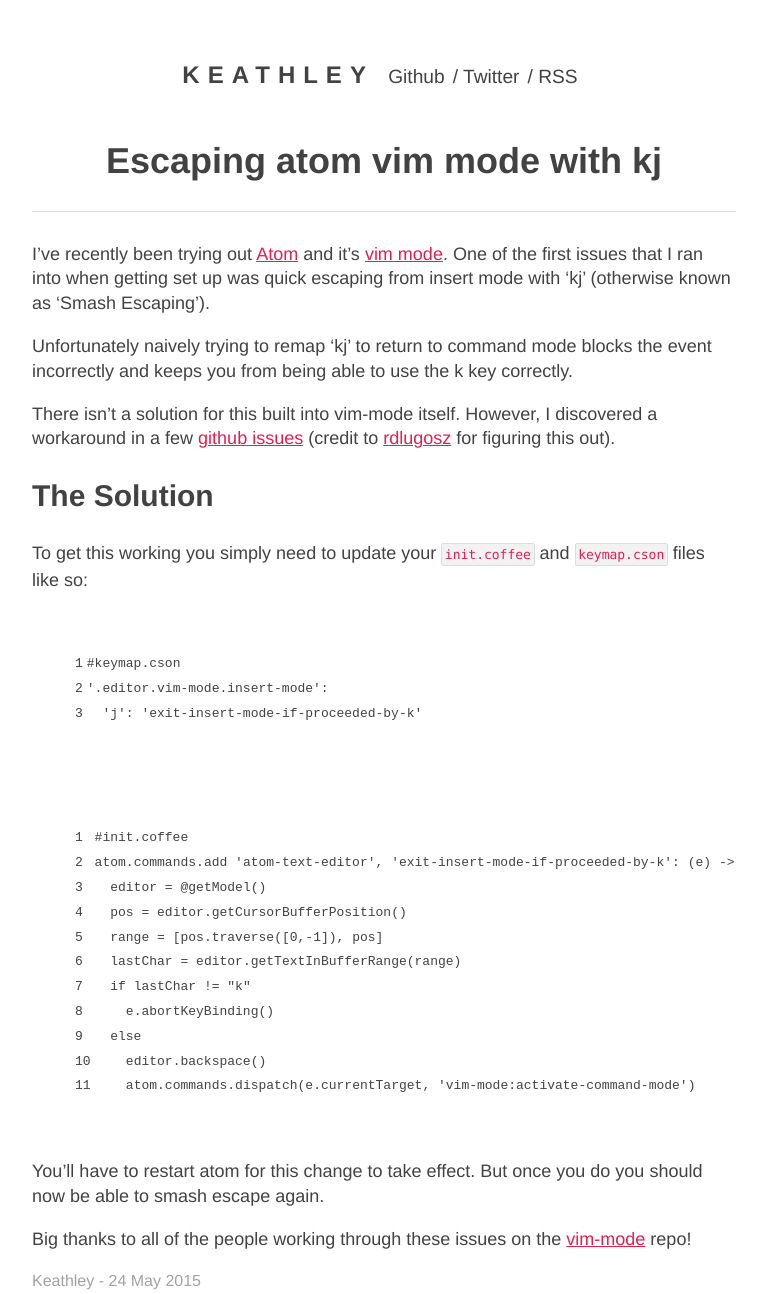
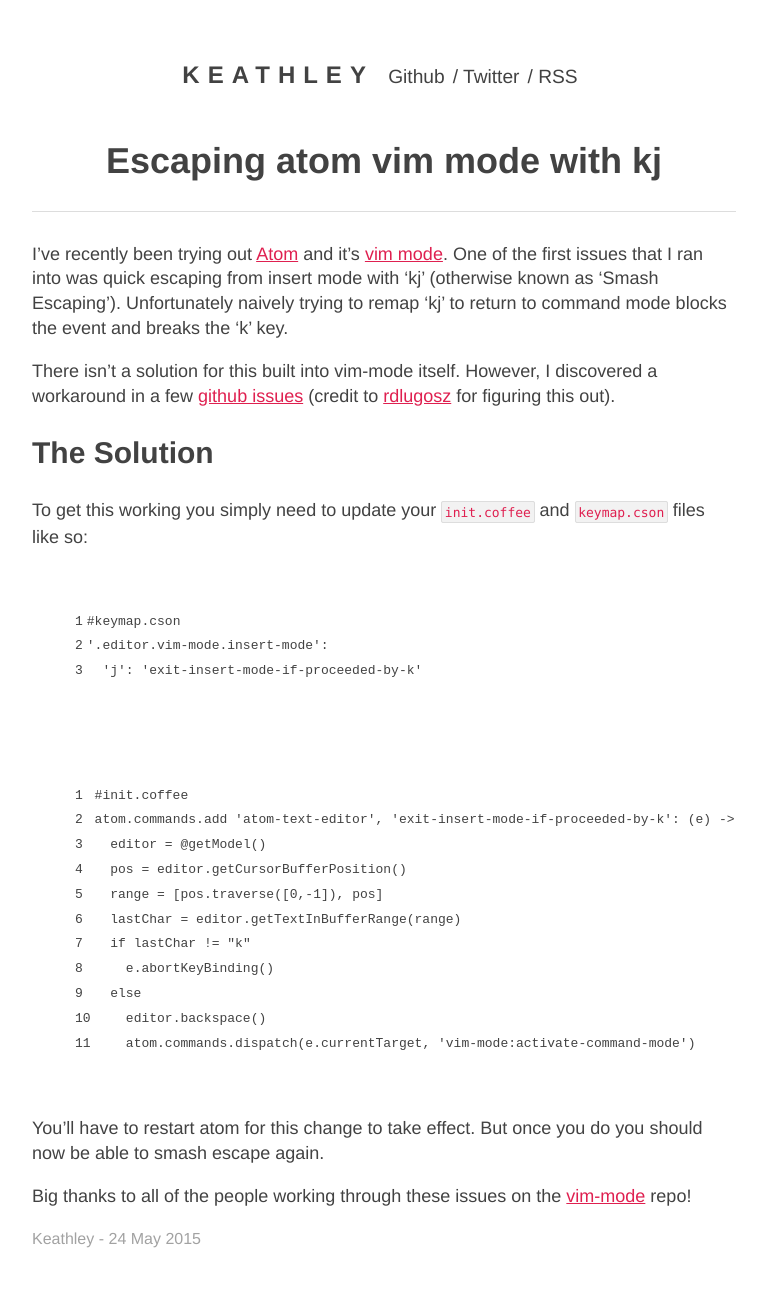
Before and after one commit to wojtekmach/keathley.github.io, a Jekyll site: the page built from _posts/2015-05-24-atom-vim-mode-quick-escape.md, in a window 1280 px wide. Shown: the whole page, without its empty margins (256-1021 px from the left). Built offline with Jekyll 4.4.1, drawn with Linux system fonts in a browser that asks for light colours; nearby versions of some CDN libraries; after the commit the page ends 1251 px from its top, so only the background shows below that.

Commit message:
I suck at writing

```diff
--- a/_posts/2015-05-24-atom-vim-mode-quick-escape.md
+++ b/_posts/2015-05-24-atom-vim-mode-quick-escape.md
@@ -4,9 +4,7 @@
 date:   2015-05-24 14:10:00
 categories: Editors Vim Atom
 ---
-I've recently been trying out [Atom](https://atom.io/) and it's [vim mode](https://github.com/atom/vim-mode).  One of the first issues that I ran into when getting set up was quick escaping from insert mode with 'kj' (otherwise known as 'Smash Escaping').
-
-Unfortunately naively trying to remap 'kj' to return to command mode blocks the event incorrectly and keeps you from being able to use the k key correctly.
+I've recently been trying out [Atom](https://atom.io/) and it's [vim mode](https://github.com/atom/vim-mode).  One of the first issues that I ran into was quick escaping from insert mode with 'kj' (otherwise known as 'Smash Escaping'). Unfortunately naively trying to remap 'kj' to return to command mode blocks the event and breaks the 'k' key.
 
 There isn't a solution for this built into vim-mode itself.  However, I discovered a workaround in a few [github issues](https://github.com/atom/vim-mode/issues/334) (credit to [rdlugosz](https://github.com/rdlugosz) for figuring this out).
 
```
